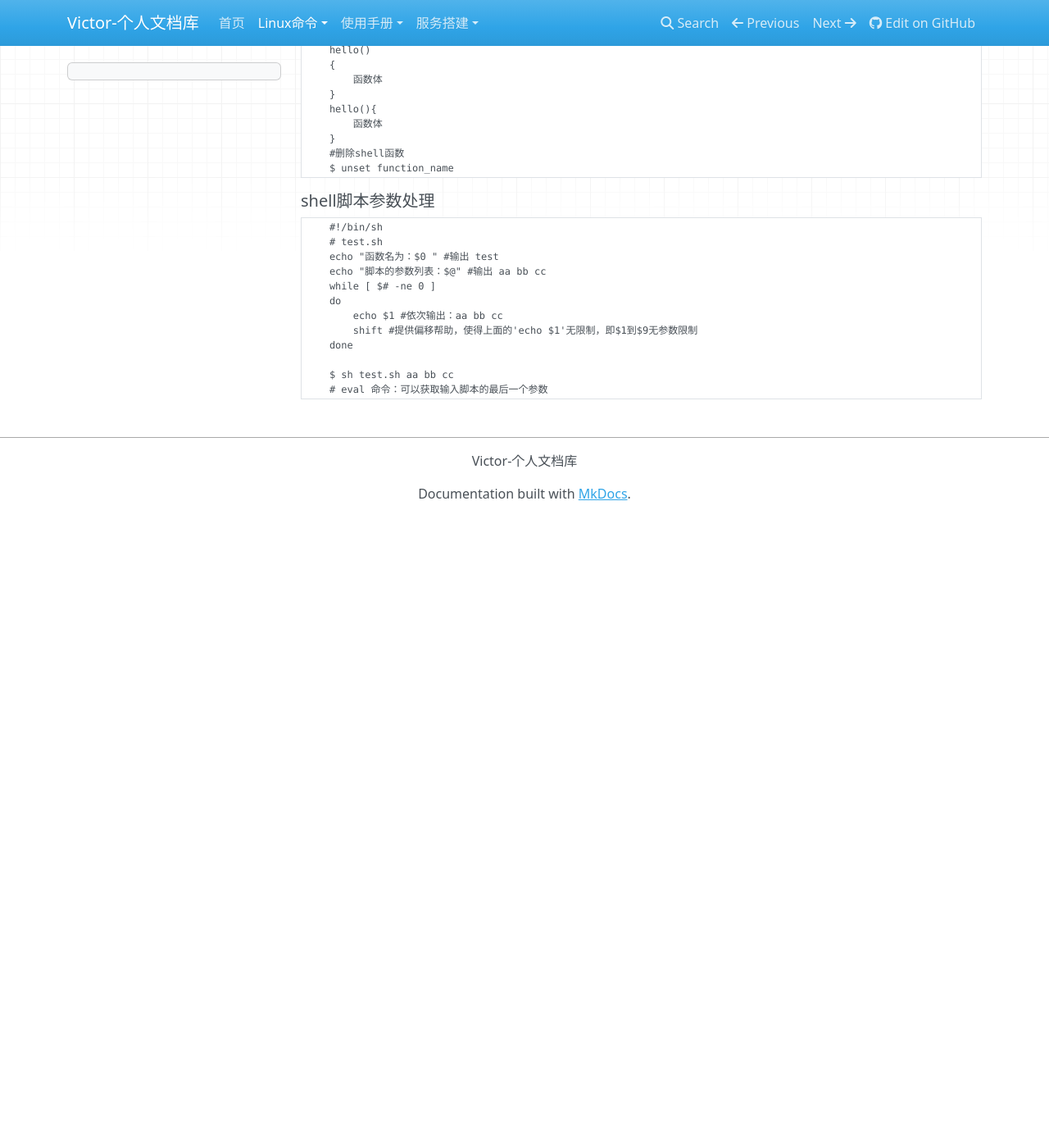
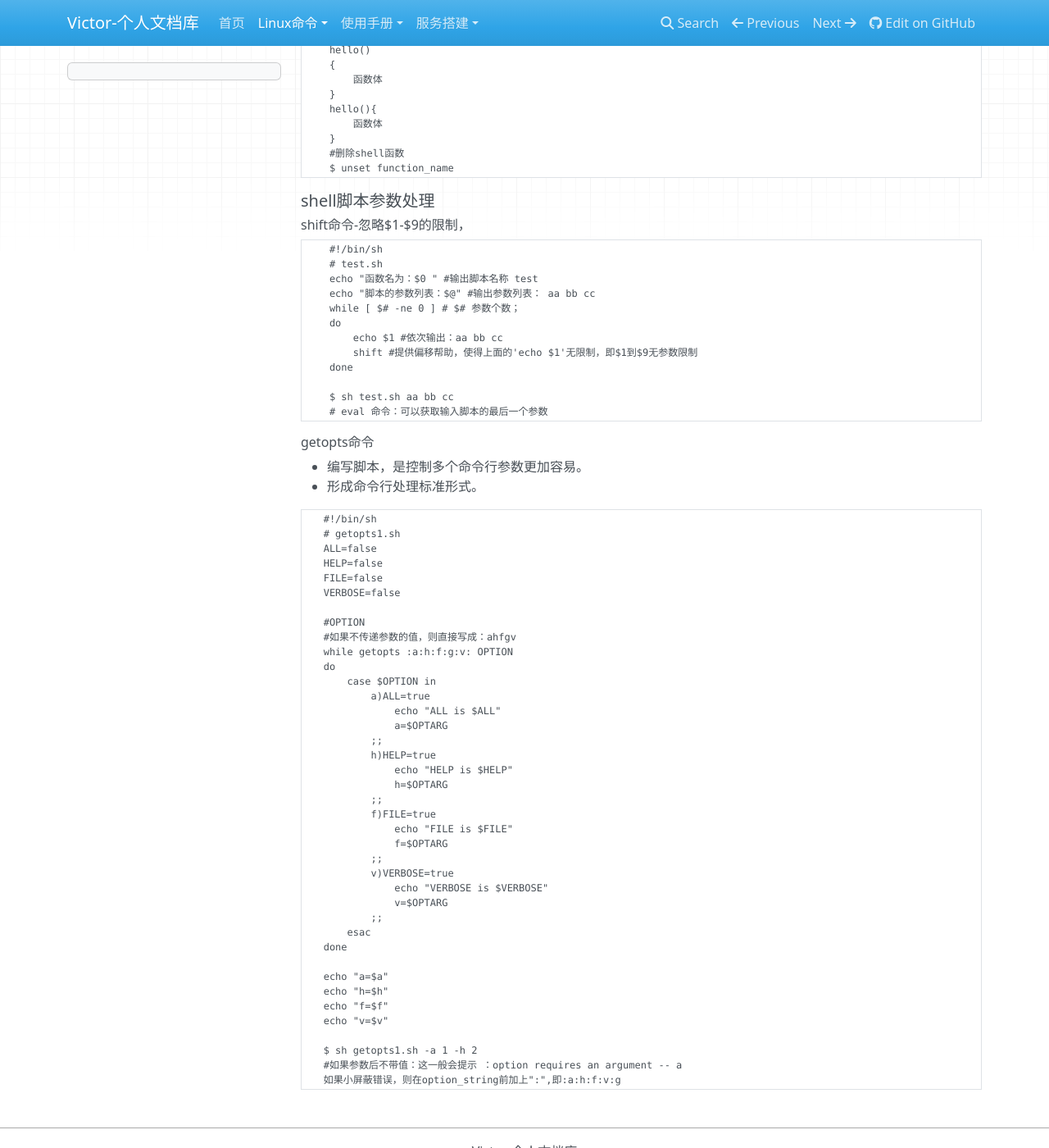
Before and after one commit to victor24680/victorDocs, an MkDocs documentation site: the page built from docs/Linux命令/shell脚本编程（if等判断语句）.md, in a window 1280 px wide and 1400 px high, scrolled down 2639 px. Shown: the whole window at 82% size. Built offline with MkDocs 1.6.1, drawn with Linux system fonts in a browser that asks for light colours; nearby versions of some CDN libraries; before the commit the page ends 3269 px from its top, so only the background shows below that.

Commit message:
getopts shift 命令编写

````diff
--- a/docs/Linux命令/shell脚本编程（if等判断语句）.md
+++ b/docs/Linux命令/shell脚本编程（if等判断语句）.md
@@ -157,12 +157,13 @@ fi
 ```
 
 ##### shell脚本参数处理
+###### shift命令-忽略$1-$9的限制，
 ```angular2html
     #!/bin/sh
     # test.sh
-    echo "函数名为：$0 " #输出 test
-    echo "脚本的参数列表：$@" #输出 aa bb cc
-    while [ $# -ne 0 ]
+    echo "函数名为：$0 " #输出脚本名称 test
+    echo "脚本的参数列表：$@" #输出参数列表： aa bb cc
+    while [ $# -ne 0 ] # $# 参数个数；
     do
         echo $1 #依次输出：aa bb cc
         shift #提供偏移帮助，使得上面的'echo $1'无限制，即$1到$9无参数限制
@@ -171,3 +172,48 @@ fi
     $ sh test.sh aa bb cc
     # eval 命令：可以获取输入脚本的最后一个参数
 ```
+
+###### getopts命令
+- 编写脚本，是控制多个命令行参数更加容易。
+- 形成命令行处理标准形式。
+```angularjs
+   #!/bin/sh
+   # getopts1.sh
+   ALL=false
+   HELP=false
+   FILE=false
+   VERBOSE=false
+
+   #OPTION
+   #如果不传递参数的值，则直接写成：ahfgv
+   while getopts :a:h:f:g:v: OPTION
+   do
+       case $OPTION in
+           a)ALL=true
+               echo "ALL is $ALL"
+               a=$OPTARG
+           ;;
+           h)HELP=true
+               echo "HELP is $HELP"
+               h=$OPTARG
+           ;;
+           f)FILE=true
+               echo "FILE is $FILE"
+               f=$OPTARG
+           ;;
+           v)VERBOSE=true
+               echo "VERBOSE is $VERBOSE"
+               v=$OPTARG
+           ;;
+       esac
+   done
+
+   echo "a=$a"
+   echo "h=$h"
+   echo "f=$f"
+   echo "v=$v"
+
+   $ sh getopts1.sh -a 1 -h 2
+   #如果参数后不带值：这一般会提示 ：option requires an argument -- a
+   如果小屏蔽错误，则在option_string前加上":",即:a:h:f:v:g
+```
````
